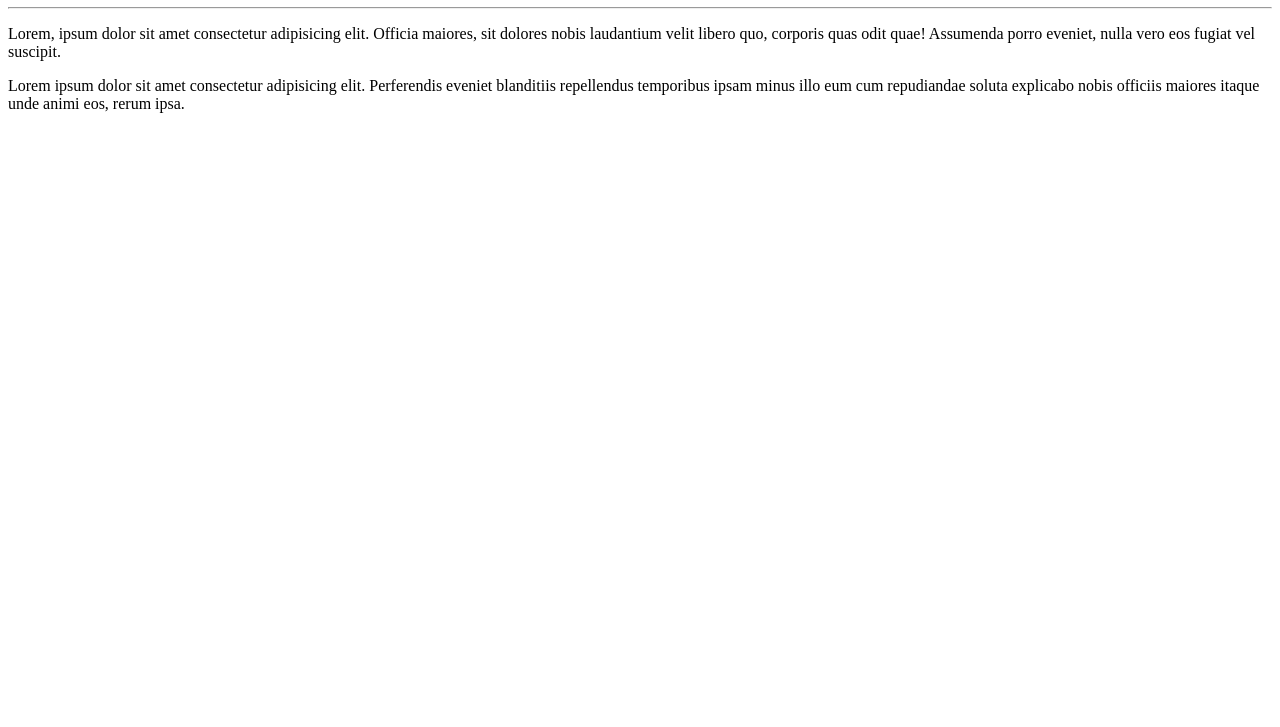
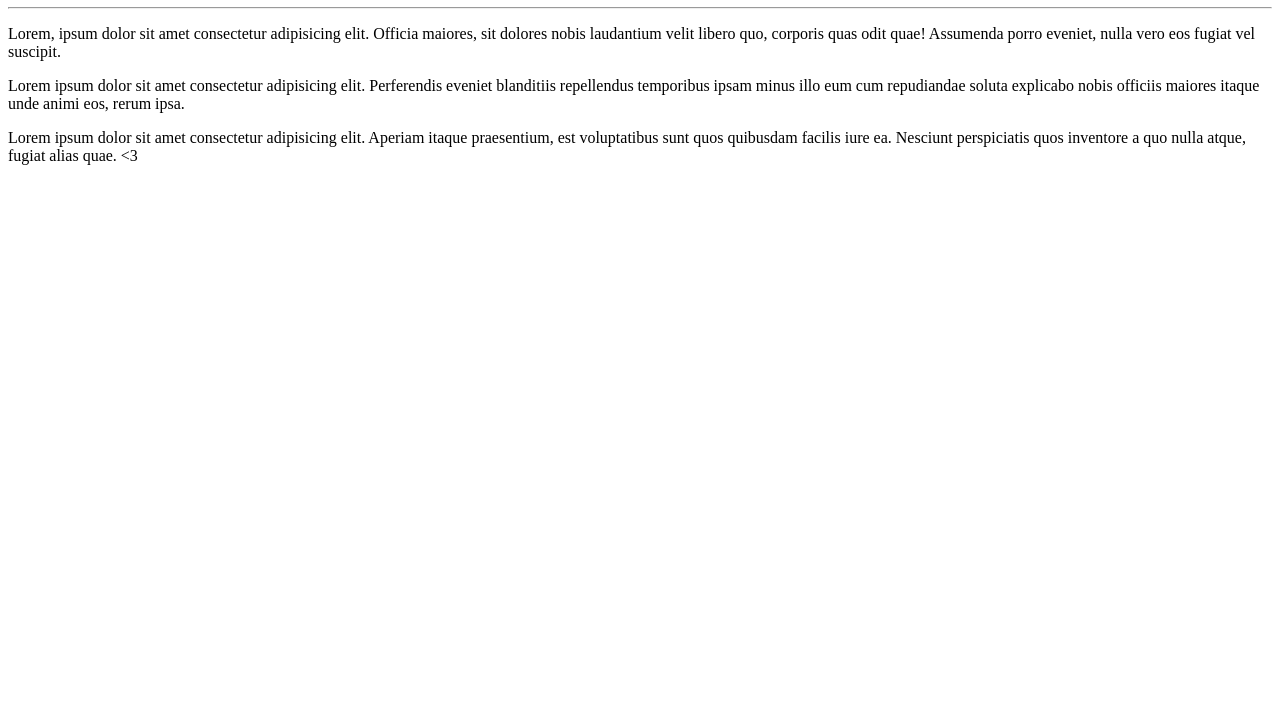
Before and after one commit to Delfim-dos-Anjos/Ola-Mundo-, a plain HTML site: page site-Ex/index.html in a window 1280 px wide. Shown: the part 73-800 px from the top of the page. Drawn offline with Linux system fonts and the light colour scheme.

Commit message:
mudei o arq index

```diff
--- a/site-Ex/index.html
+++ b/site-Ex/index.html
@@ -17,6 +17,9 @@
     <p>Lorem ipsum dolor sit amet consectetur adipisicing elit. Perferendis eveniet blanditiis repellendus temporibus
         ipsam minus illo eum cum repudiandae soluta explicabo nobis officiis maiores itaque unde animi eos, rerum ipsa.
     </p>
+
+    <p>Lorem ipsum dolor sit amet consectetur adipisicing elit. Aperiam itaque praesentium, est voluptatibus sunt quos
+        quibusdam facilis iure ea. Nesciunt perspiciatis quos inventore a quo nulla atque, fugiat alias quae. &lt;3 </p>
 </body>
 
 </html>
```
